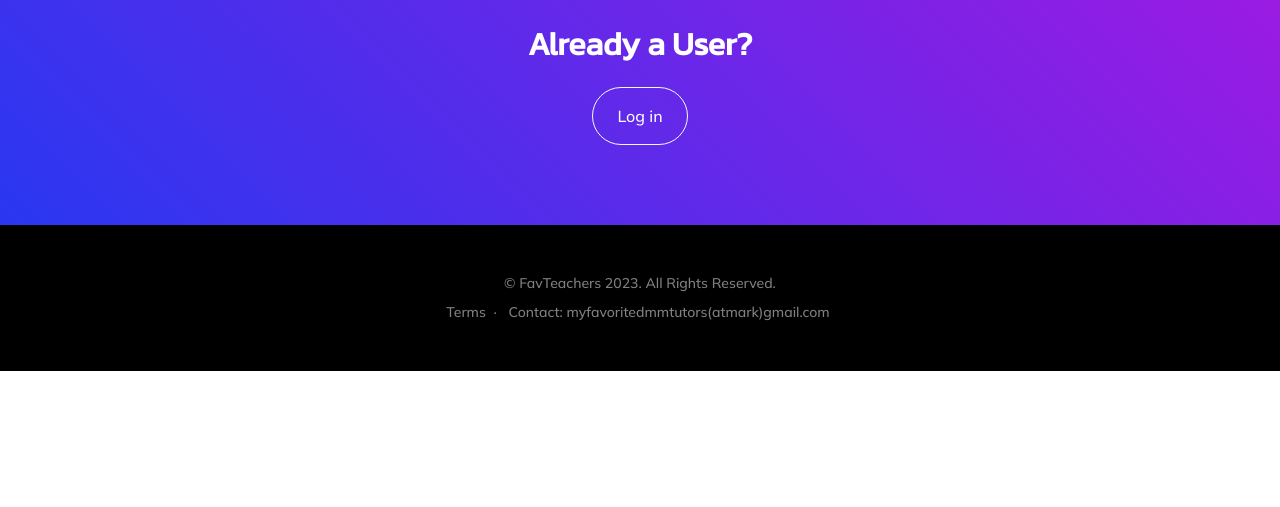
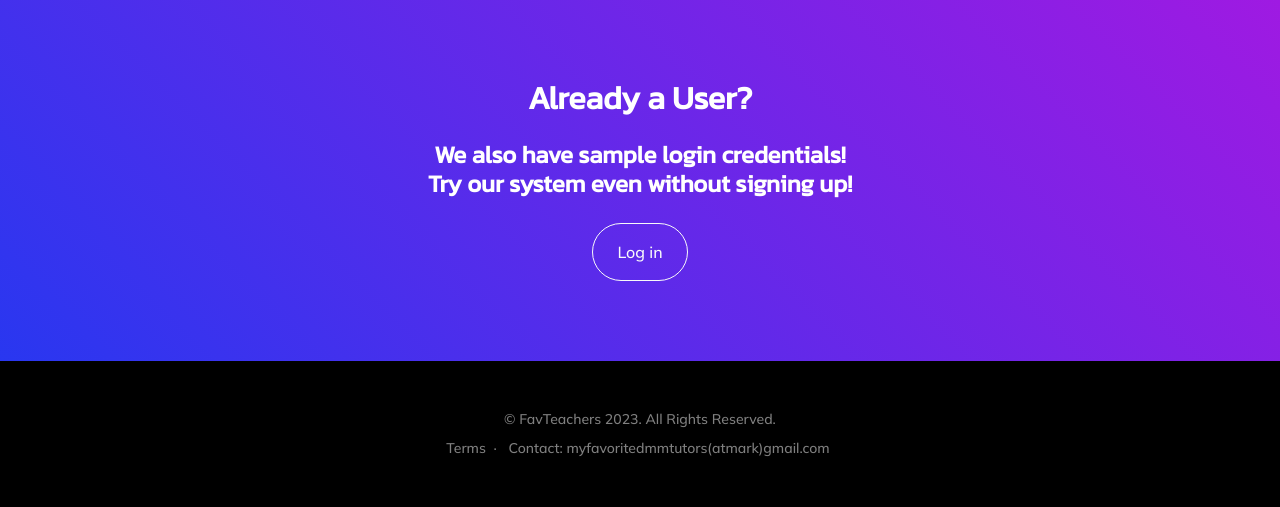
Before and after one commit to Makoto-winter/EngooScraper, a Flask app: page / in a window 1280 px wide. Shown: the part 3060-3567 px from the top of the page. Before the commit the page ends 3431 px from the top, so only its background shows below. Run offline with Flask 3, Linux system fonts and the light colour scheme; some libraries are stand-ins or nearby versions.

Commit message:
Version 2.0.4 small changes on top page

```diff
--- a/templates/tables-data.html
+++ b/templates/tables-data.html
@@ -271,7 +271,7 @@
                   <small id="emailHelp" class="form-text text-muted">
                     Enter your favorite tutor's ID.
                     "tutor ID" is the number part of the tutor's web address.
-                    In the following case, tutorID is 12345. https://eikaiwa.dmm.com/teacher/index/12345/
+                    In the following case, the tutorID is 12345. https://eikaiwa.dmm.com/teacher/index/12345/
                   </small>
                 </div>
               </form>
--- a/templates/top.html
+++ b/templates/top.html
@@ -31,6 +31,7 @@
       <div class="collapse navbar-collapse" id="navbarResponsive">
         <ul class="navbar-nav ms-auto me-4 my-3 my-lg-0">
           <li class="nav-item"><a class="nav-link me-lg-3" href="#features">Features</a></li>
+          <li class="nav-item"><a class="nav-link me-lg-3" href="#about">About</a></li>
           <li class="nav-item"><a class="nav-link me-lg-3" href="login">Log in</a></li>
         </ul>
         <a href="register">
@@ -184,12 +185,17 @@
     </div>
   </section>
   <!-- Basic features section-->
-  <section class="bg-light">
+  <section class="bg-light" id="about">
     <div class="container px-5">
       <div class="row gx-5 align-items-center justify-content-center justify-content-lg-between">
         <div class="col-12 col-lg-5">
           <h2 class="display-4 lh-1 mb-4">What our service does</h2>
-          <p class="lead fw-normal text-muted mb-5 mb-lg-0">Do you have an English tutor that you love but they are always booked? They are so popular so everyone takes up their slots. We offer the opportunity to get notified when your favorite tutor opens up slots.  We send you an email whenever they have availability. Please try us out, create an account <a  href="register">here</a></p>
+          <p class="lead fw-normal text-muted mb-5 mb-lg-0">Do you have an English tutor that you love but they are always booked?
+            They are so popular so everyone takes up their slots. We offer the opportunity to get notified when your favorite tutor opens up slots.
+            We send you an email whenever they have availability.
+            Please try us out, create an account <a  href="register">here</a>
+            Or you can try our system with a sample account from <a  href="login">here</a>.</p>.
+
         </div>
         <div class="col-sm-8 col-md-6">
           <div class="px-5 px-sm-0"><img class="img-fluid rounded-circle" src="https://image.eikaiwa.dmm.com/assets/p/general/eikaiwa/top/20201023/eikaiwa_live.png" alt="..." /></div>
@@ -214,6 +220,7 @@
   <section class="bg-gradient-primary-to-secondary" id="download">
     <div class="container px-5">
       <h2 class="text-center text-white font-alt mb-4">Already a User?</h2>
+      <h4 class="text-center text-white font-alt mb-4">We also have sample login credentials!<br>Try our system even without signing up!</h4>
       <div class="d-flex flex-column flex-lg-row align-items-center justify-content-center">
         <a class="btn btn-outline-light py-3 px-4 rounded-pill" href="login">Log in</a>
       </div>
```
